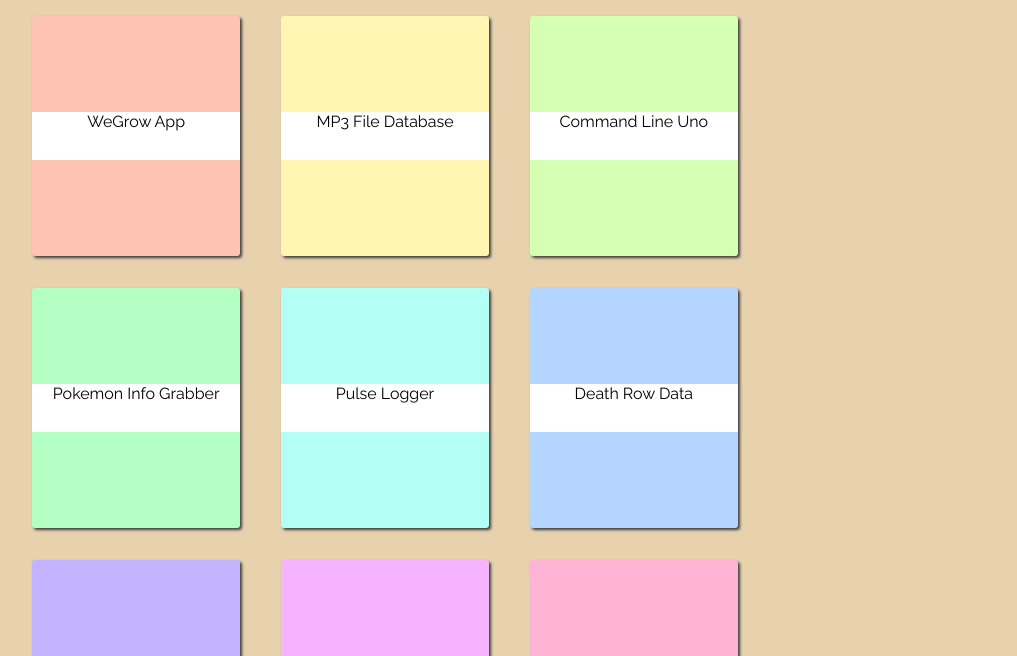
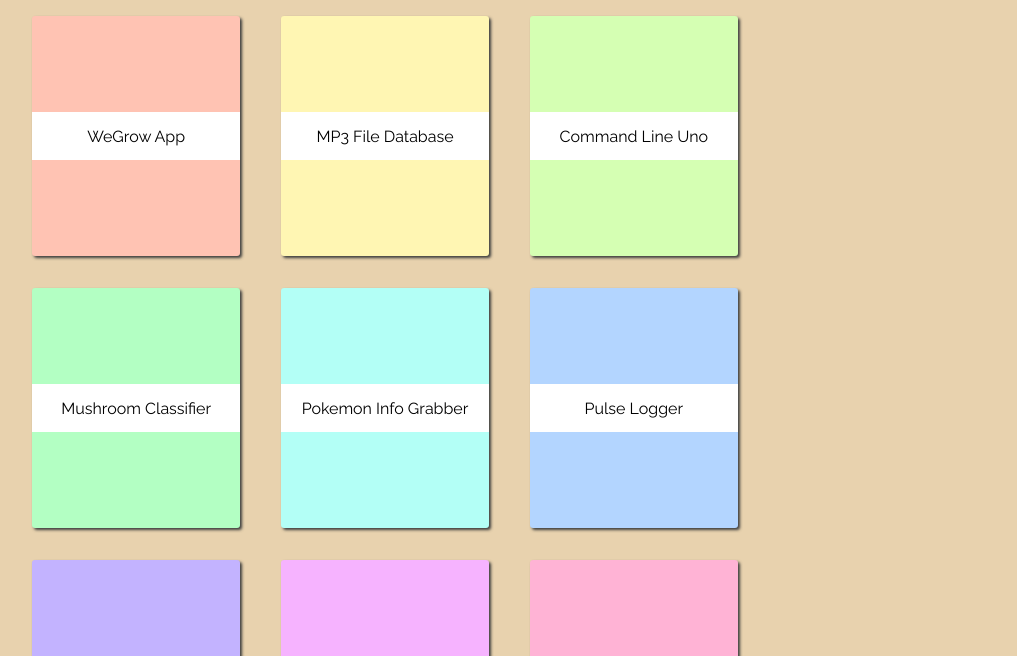
Before and after one commit to IsabellaCapriotti/PortfolioWebsite, a plain HTML site: page projects.html in a window 1280 px wide. Shown: the part 144-800 px from the top of the page, without its empty margins (255-1272 px from the left). Drawn offline with Linux system fonts and the light colour scheme.

Commit message:
Added Mushroom Classifier project

```diff
--- a/projectStyles.css
+++ b/projectStyles.css
@@ -82,6 +82,9 @@
     height: 20%;
     text-align: center;
     font-family: 'Raleway', sans-serif;
+    display: flex;
+    justify-content: center;
+    align-items: center;
 }
 
 /* Project Details Modal */
--- a/projects.js
+++ b/projects.js
@@ -23,6 +23,14 @@ const projects = {
         'name': 'Command Line Uno',
         'languages': ['C++'],
         'github': 'https://github.com/IsabellaCapriotti/CommandLineUno'
+    },
+
+    'mushroomClassifier': {
+        'description': 'A logistic regression model trained on data from The Audobon Society Field Guide to North American Mushrooms that predicts whether a mushroom is poisonous or edible. Achieves 95-98% accuracy on both training and test data. A small game also accompanies the model to demonstrate what it can do. The game generates random mushrooms, uses the trained model to predict their edibility, and challenges the player to make as many correct decisions as they can.',
+        'videoLink': 'https://www.youtube.com/embed/iPCGTIvfJhk',
+        'name': 'Mushroom Classifier',
+        'languages': ['Python','Logistic Regression', 'Machine Learning', 'Numpy', 'Pandas', ],
+        'github': 'https://github.com/IsabellaCapriotti/MushroomClassifier'
     },
 
     'pokeInfo': {
@@ -59,7 +67,7 @@ const projects = {
 
     'flamingoGame':{
         'description': 'A game built with C# in Unity where you play as a flamingo and try to eat as much shrimp as you can in one minute. Incorporates user controls, automated spawning of game objects, a basic user interface, water and terrain elements, and the ability to continually reset and replay the game.',
-        'videoLink': 'https://www.youtube.com/embed/qDMmyU3g2KkmyU3g2Kk',
+        'videoLink': 'https://www.youtube.com/embed/qDMmyU3g2Kk',
         'name': 'Flamingo Game',
         'languages': ['C#', 'Unity'],
         'github': 'https://play.unity.com/mg/other/flamingo-game',
@@ -80,6 +88,14 @@ const projects = {
         'name': 'Movie Search',
         'languages': ['JavaScript', 'HTML', 'CSS', 'React', 'API'],
         'github': 'https://github.com/IsabellaCapriotti/MovieSearch'
+    },
+
+    'portfolioWebsite':{
+        'description': 'No explanation or demo needed, but you can take a look at the source code for this website here!',
+        'videoLink': '',
+        'name': 'This Website',
+        'languages': ['JavaScript', 'HTML', 'CSS'],
+        'github': 'https://github.com/IsabellaCapriotti/PortfolioWebsite'
     },
 
 };
@@ -222,13 +238,15 @@ function generateProjectCards(){
 
 
             //YouTube demo
-            const demoVideo = document.createElement('iframe');
-            demoVideo.classList.add('demoVideo');
-            demoVideo.setAttribute('src', currentProject.videoLink);
-            demoVideo.setAttribute('allowfullscreen', 'true');
+            if(currentProject.videoLink != ''){
+                const demoVideo = document.createElement('iframe');
+                demoVideo.classList.add('demoVideo');
+                demoVideo.setAttribute('src', currentProject.videoLink);
+                demoVideo.setAttribute('allowfullscreen', 'true');
+                projectDetailsContainer.appendChild(demoVideo);
+            }
 
-            projectDetailsContainer.appendChild(demoVideo);
-
+            // Add all items to info panel
             infoPanelItems.forEach( (item) => {
                 projectInfoPanel.appendChild(item);
             });
```
